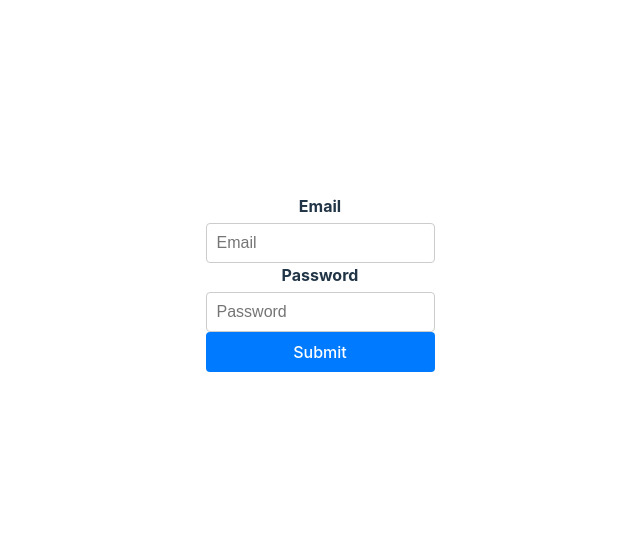
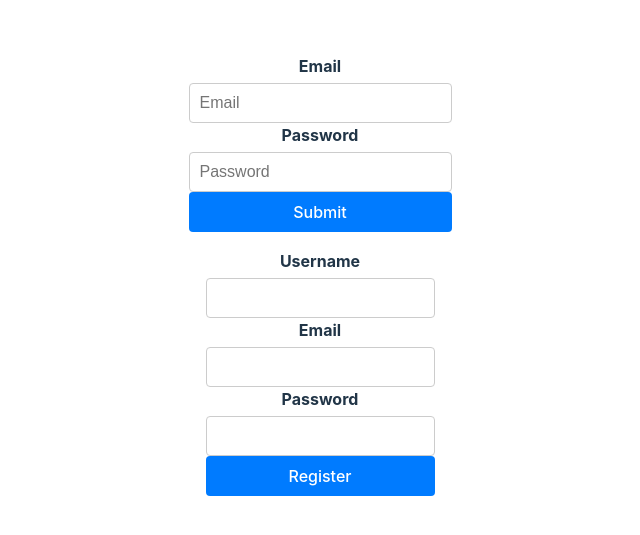
Before and after one commit to AgrisMag/fireside-chat, a React (Vite) app: page / in a window 1280 px wide. Shown: the part 117-652 px from the top of the page, without its empty margins (320-960 px from the left). Built offline with nearby package versions, Linux system fonts and the light colour scheme.

Commit message:
adds registration form

```diff
--- a/src/App.tsx
+++ b/src/App.tsx
@@ -1,10 +1,13 @@
 import "./App.css";
 import { LandingPage } from "./pages/LandingPage";
+import { RegisterPage } from "./pages/RegisterPage";
 
+// TODO: Add routing
 function App() {
   return (
     <>
       <LandingPage />
+      <RegisterPage />
     </>
   );
 }
--- a/src/pages/RegisterPage.tsx
+++ b/src/pages/RegisterPage.tsx
@@ -1,15 +1,61 @@
+import styled from "@emotion/styled";
+import { Label } from "../components/Label";
+import { TextInput } from "../components/Input";
+import { useState } from "react";
+import { Button } from "../components/Button";
+
 export const RegisterPage = () => {
+  const [username, setUsername] = useState<string>("");
+  const [email, setEmail] = useState<string>("");
+  const [password, setPassword] = useState<string>("");
+
+  const handleUsernameChange = (value: string) => {
+    setUsername(value);
+  };
+
+  const handleEmailChange = (value: string) => {
+    setEmail(value);
+  };
+
+  const handlePasswordChange = (value: string) => {
+    setPassword(value);
+  };
+
+  const handleRegistration = () => {
+    console.log("Registered");
+  };
+
   return (
-    <div>
-      <label htmlFor="">
-        <input type="text" />
-      </label>
-      <label htmlFor="">
-        <input type="email" name="" id="" />
-      </label>
-      <label htmlFor="">
-        <input type="password" name="" id="" />
-      </label>
-    </div>
+    <RegisterPageWrapper>
+      <Label htmlFor="username">Username</Label>
+      <TextInput
+        type="text"
+        value={username}
+        onChange={handleUsernameChange}
+        id="username"
+      />
+      <Label htmlFor="registration-email">Email</Label>
+      <TextInput
+        type="email"
+        value={email}
+        onChange={handleEmailChange}
+        id="registration-email"
+      />
+      <Label htmlFor="registration-password">Password</Label>
+      <TextInput
+        type="password"
+        value={password}
+        onChange={handlePasswordChange}
+        id="registration-password"
+      />
+      <Button onClick={handleRegistration}>Register</Button>
+    </RegisterPageWrapper>
   );
 };
+
+const RegisterPageWrapper = styled("div")({
+  display: "flex",
+  flexDirection: "column",
+  border: "2px solid #fff",
+  padding: "15px",
+});
```
